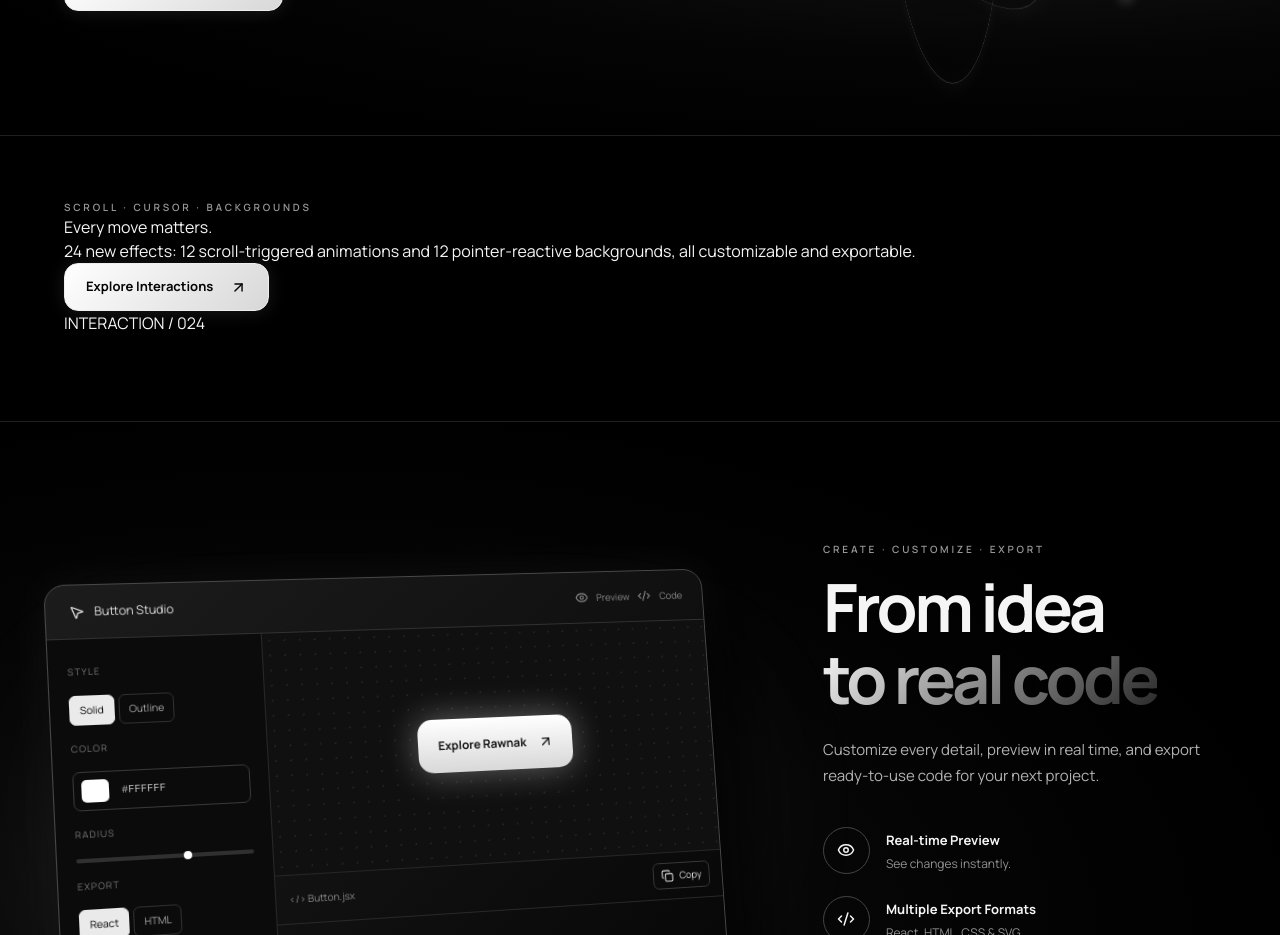
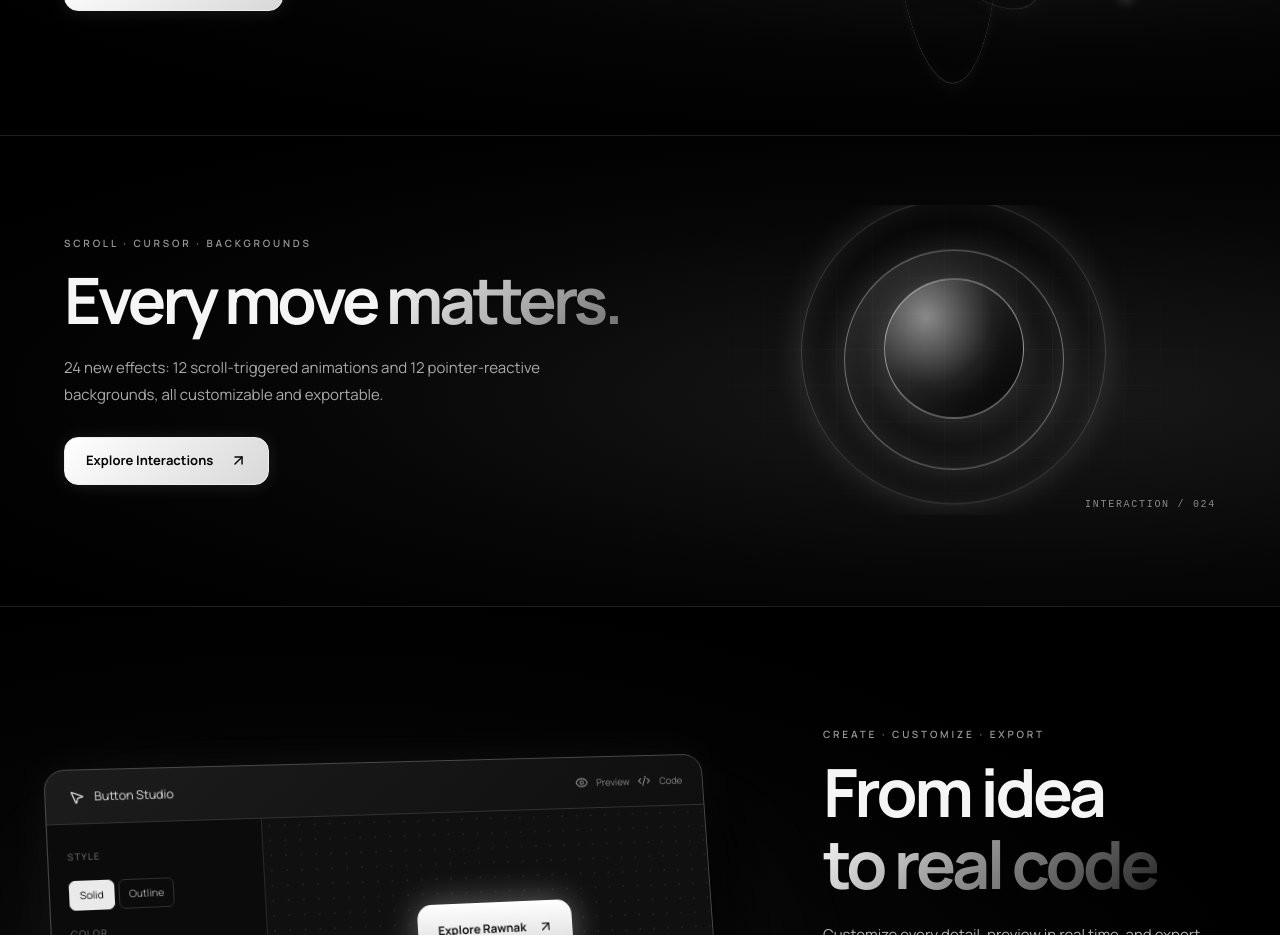
Before and after one commit to altaqawy/rawnak, a Next.js app: page /en/tools in a window 1280 px wide. Shown: the part 1800-2735 px from the top of the page. Built offline with nearby package versions, Linux system fonts and the light colour scheme; no server answers.

Commit message:
style(tools): add cinematic scroll and interactive-background homepage teaser

```diff
--- a/components/tools/tools-theme.css
+++ b/components/tools/tools-theme.css
@@ -314,3 +314,21 @@
 @media(max-width:800px){.rt-motion-teaser-inner{grid-template-columns:1fr}.rt-motion-teaser-art{height:250px;max-width:500px;width:100%;margin:auto}}
 @media(max-width:500px){.rt-motion-teaser-text h2{font-size:46px}.rt-motion-teaser-art{transform:scale(.75);transform-origin:center}}
 @media(prefers-reduced-motion:reduce){.rt-motion-teaser-ring,.rt-motion-teaser-core{animation:none!important}}
+
+
+/* Interaction Lab teaser — monochrome gradients and slow cinematic movement. */
+.rt-interaction-teaser{background:radial-gradient(ellipse at 80% 55%,#191919,#060606 51%,#000 85%);overflow:hidden}
+.rt-interaction-teaser-inner{display:grid;grid-template-columns:1fr .9fr;gap:45px;align-items:center;min-height:320px}
+.rt-interaction-content h2{font-size:clamp(40px,5vw,74px);font-weight:700;letter-spacing:-.06em;line-height:1.06;margin:15px 0}
+.rt-interaction-content h2 span{background:linear-gradient(130deg,#fff,#6e6e6e);background-clip:text;-webkit-text-fill-color:transparent}
+.rt-interaction-content p{color:#aaa;font-size:15px;max-width:510px;line-height:1.8;margin:20px 0 29px}
+.rt-interaction-demo{height:310px;position:relative;isolation:isolate;display:grid;place-items:center;overflow:hidden}
+.rt-interaction-grid{position:absolute;inset:0;opacity:.5;background-image:linear-gradient(#fff1 1px,transparent 1px),linear-gradient(90deg,#fff1 1px,transparent 1px);background-size:36px 36px;mask-image:radial-gradient(ellipse at center,#000 10%,transparent 80%)}
+.rt-interaction-disc{border-radius:50%;border:1px solid #ffffff66;position:absolute;box-shadow:0 0 35px #fff2,inset 0 0 30px #ffffff16}
+.rt-disc-one{height:220px;width:220px;animation:rt-disc-float 6s ease-in-out infinite;background:radial-gradient(circle at 35% 30%,#9994,transparent 55%)}
+.rt-disc-two{height:305px;width:305px;border-color:#ffffff33;animation:rt-disc-float 7.5s ease-in-out infinite reverse}
+.rt-disc-three{height:140px;width:140px;border-color:#ffffff88;background:radial-gradient(ellipse at 30% 27%,#eee7,#2225 48%,#030303 78%);animation:rt-disc-float 8s ease-in-out infinite}
+.rt-interaction-demo>span{position:absolute;bottom:5px;right:0;font:10px ui-monospace,monospace;letter-spacing:.17em;color:#888}
+@keyframes rt-disc-float{0%,100%{transform:translateY(0)}50%{transform:translateY(-18px)}}
+@media(max-width:800px){.rt-interaction-teaser-inner{grid-template-columns:1fr}.rt-interaction-demo{max-width:480px;width:100%;margin-inline:auto;height:270px}}
+@media(prefers-reduced-motion:reduce){.rt-interaction-disc{animation:none!important}}
```
